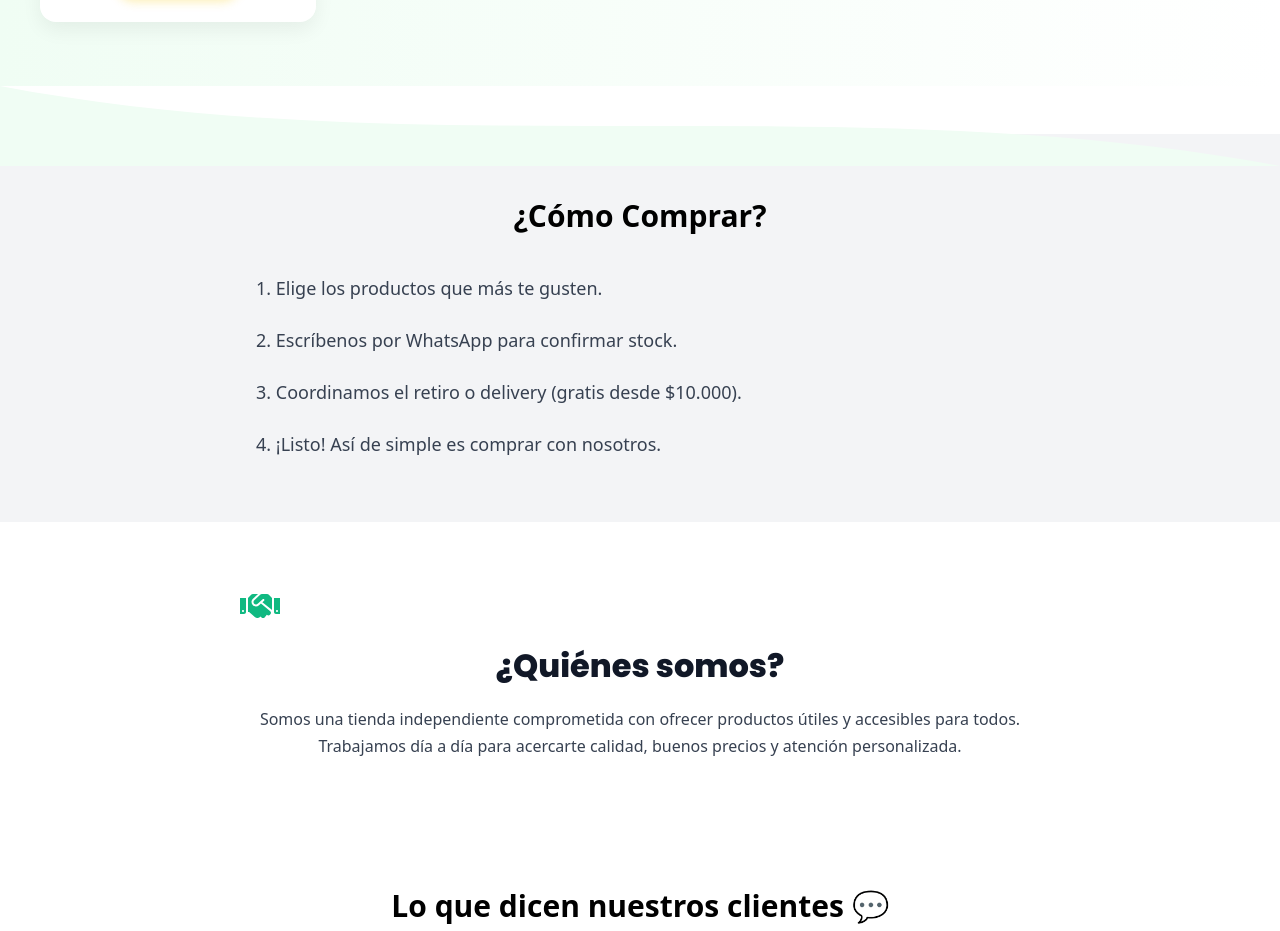
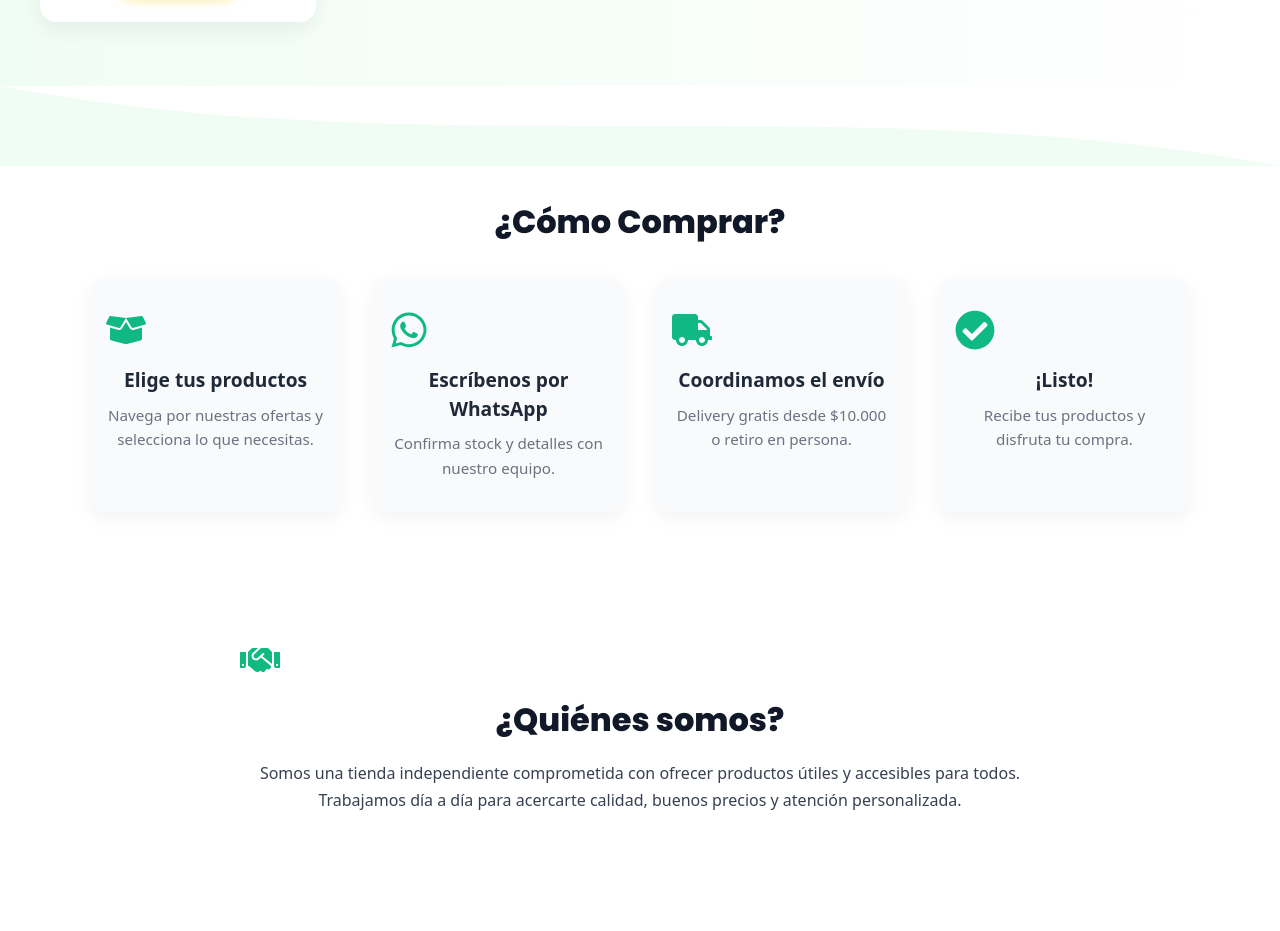
Before and after one commit to Marshelby/todomuybarato, a React (Vite) app: page / in a window 1280 px wide. Shown: the part 1765-2696 px from the top of the page. Built offline with nearby package versions, Linux system fonts and the light colour scheme.

Commit message:
🛒 MEJORA: Rediseño profesional de 'Cómo Comprar' con íconos y visual moderno

```diff
--- /dev/null
+++ b/src/components/ComoComprar.css
@@ -0,0 +1,55 @@
+.comprar-section {
+  background: #ffffff;
+  padding: 4rem 1.5rem;
+}
+
+.comprar-container {
+  max-width: 1100px;
+  margin: 0 auto;
+  text-align: center;
+}
+
+.comprar-titulo {
+  font-size: 2rem;
+  font-weight: 700;
+  font-family: 'Poppins', sans-serif;
+  margin-bottom: 2rem;
+  color: #111827;
+}
+
+.comprar-grid {
+  display: grid;
+  gap: 2rem;
+  grid-template-columns: repeat(auto-fit, minmax(230px, 1fr));
+}
+
+.paso-card {
+  background-color: #f9fafb;
+  border-radius: 1rem;
+  padding: 2rem 1rem;
+  box-shadow: 0 6px 20px rgba(0, 0, 0, 0.05);
+  transition: transform 0.3s ease;
+}
+
+.paso-card:hover {
+  transform: translateY(-5px);
+}
+
+.paso-icono {
+  font-size: 2.5rem;
+  color: #10b981;
+  margin-bottom: 1rem;
+}
+
+.paso-titulo {
+  font-size: 1.2rem;
+  font-weight: 600;
+  color: #1f2937;
+  margin-bottom: 0.5rem;
+}
+
+.paso-texto {
+  font-size: 0.95rem;
+  color: #6b7280;
+  line-height: 1.6;
+}
--- a/src/components/ComoComprar.jsx
+++ b/src/components/ComoComprar.jsx
@@ -1,12 +1,43 @@
+import "./ComoComprar.css";
+import { FaBoxOpen, FaWhatsapp, FaTruck, FaCheckCircle } from "react-icons/fa";
+
 function ComoComprar() {
+  const pasos = [
+    {
+      icono: <FaBoxOpen className="paso-icono" />,
+      titulo: "Elige tus productos",
+      texto: "Navega por nuestras ofertas y selecciona lo que necesitas."
+    },
+    {
+      icono: <FaWhatsapp className="paso-icono" />,
+      titulo: "Escríbenos por WhatsApp",
+      texto: "Confirma stock y detalles con nuestro equipo."
+    },
+    {
+      icono: <FaTruck className="paso-icono" />,
+      titulo: "Coordinamos el envío",
+      texto: "Delivery gratis desde $10.000 o retiro en persona."
+    },
+    {
+      icono: <FaCheckCircle className="paso-icono" />,
+      titulo: "¡Listo!",
+      texto: "Recibe tus productos y disfruta tu compra."
+    }
+  ];
+
   return (
-    <section className="bg-gray-100 py-16 px-4">
-      <h2 className="text-3xl font-bold text-center mb-10">¿Cómo Comprar?</h2>
-      <div className="max-w-3xl mx-auto space-y-6 text-lg text-gray-700">
-        <p>1. Elige los productos que más te gusten.</p>
-        <p>2. Escríbenos por WhatsApp para confirmar stock.</p>
-        <p>3. Coordinamos el retiro o delivery (gratis desde $10.000).</p>
-        <p>4. ¡Listo! Así de simple es comprar con nosotros.</p>
+    <section className="comprar-section" id="comprar">
+      <div className="comprar-container">
+        <h2 className="comprar-titulo">¿Cómo Comprar?</h2>
+        <div className="comprar-grid">
+          {pasos.map((paso, index) => (
+            <div className="paso-card" key={index}>
+              {paso.icono}
+              <h3 className="paso-titulo">{paso.titulo}</h3>
+              <p className="paso-texto">{paso.texto}</p>
+            </div>
+          ))}
+        </div>
       </div>
     </section>
   );
```
